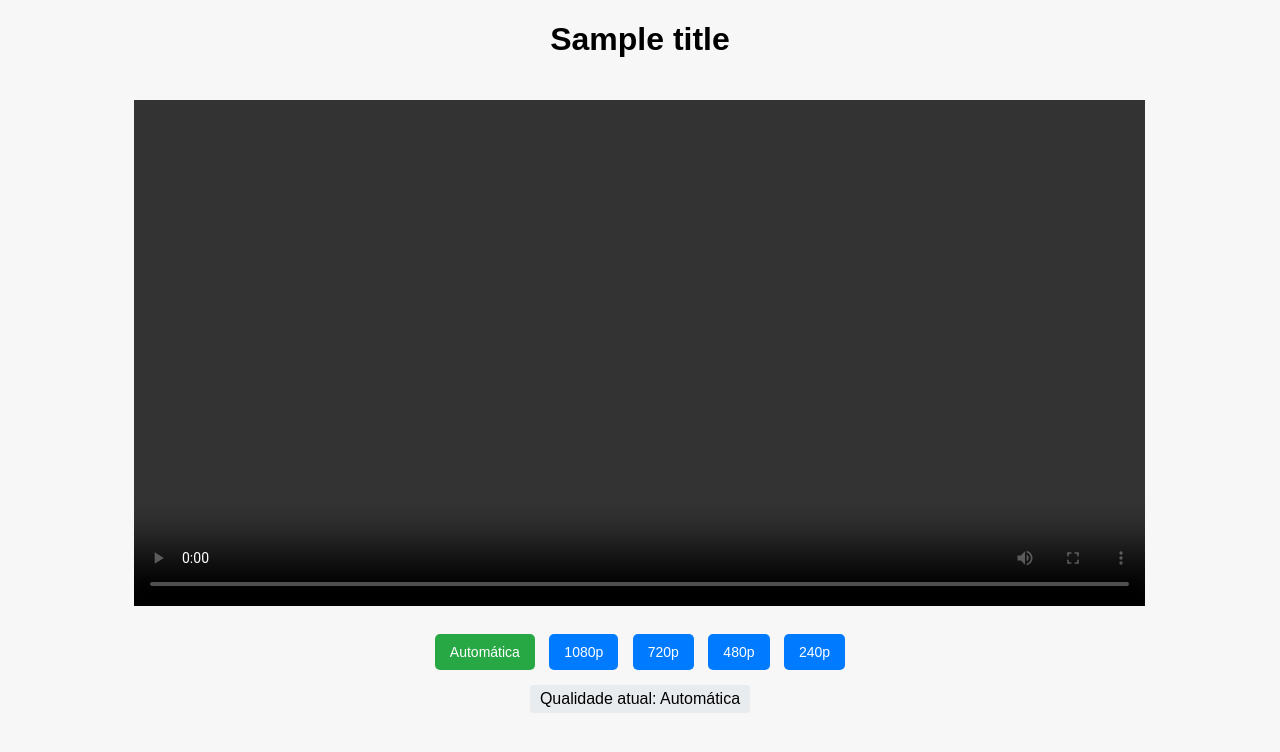
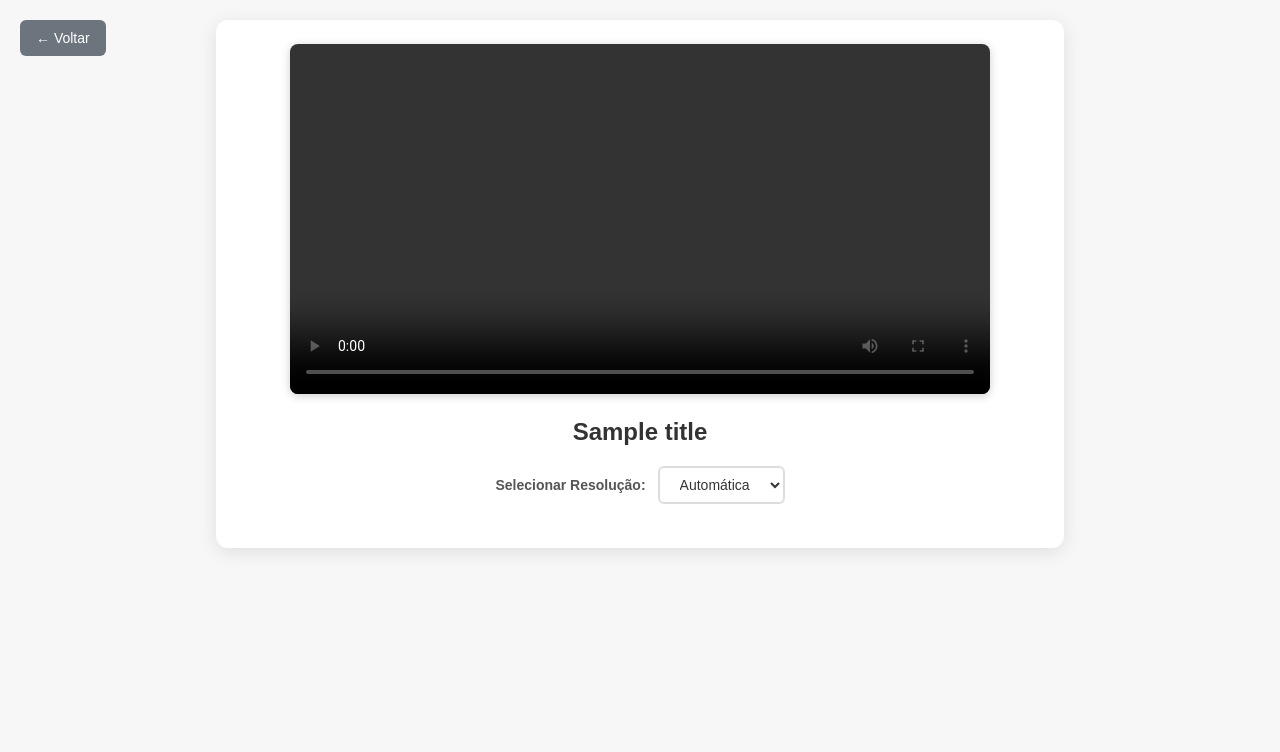
Before and after one commit to 1RodrigoSoares/Waiter, a Flask app: template templates/player.html in a window 1280 px wide. Shown: the top 752 px of the page. Run offline with Flask 2, Linux system fonts and the light colour scheme; the template is opened without the code that fills it: most values are stand-ins (such as "Sample title", 1, 10 or a date in 2020); some libraries are stand-ins or nearby versions.

Commit message:
css change

```diff
--- a/templates/player.html
+++ b/templates/player.html
@@ -8,91 +8,122 @@
             font-family: Arial, sans-serif;
             text-align: center;
             background: #f7f7f7;
+            margin: 0;
+            padding: 20px;
         }
+
+        .video-container {
+            max-width: 800px;
+            margin: 0 auto;
+            background: white;
+            border-radius: 12px;
+            box-shadow: 0 4px 20px rgba(0,0,0,0.1);
+            padding: 24px;
+        }
+
         video {
-        width: 80%;
-        margin-top: 20px;
+            width: 100%;
+            max-width: 700px;
+            border-radius: 8px;
+            box-shadow: 0 2px 10px rgba(0,0,0,0.2);
         }
-      #qualitySelector {
-        margin-top: 15px;
-        padding: 8px;
+
+        .video-title {
+            font-size: 24px;
+            font-weight: bold;
+            color: #333;
+            margin: 20px 0 10px 0;
+            text-align: center;
         }
+
         .quality-controls {
             margin: 20px 0;
+            display: flex;
+            justify-content: center;
+            align-items: center;
+            gap: 12px;
         }
-      .quality-button {
-        margin: 5px;
-        padding: 10px 15px;
-        background: #007bff;
-        color: white;
-        border: none;
-        border-radius: 5px;
-        cursor: pointer;
+
+        .quality-label {
+            font-weight: 600;
+            color: #555;
             font-size: 14px;
         }
-      .quality-button:hover {
-        background: #0056b3;
+
+        .quality-dropdown {
+            padding: 8px 16px;
+            border: 2px solid #ddd;
+            border-radius: 6px;
+            background: white;
+            font-size: 14px;
+            color: #333;
+            cursor: pointer;
+            transition: border-color 0.2s ease;
+            min-width: 120px;
         }
-      .quality-button.active {
-        background: #28a745;
+
+        .quality-dropdown:hover {
+            border-color: #007bff;
         }
+
+        .quality-dropdown:focus {
+            outline: none;
+            border-color: #007bff;
+            box-shadow: 0 0 0 3px rgba(0,123,255,0.1);
+        }
+
         #currentQuality {
             margin-top: 10px;
-        padding: 5px 10px;
+            padding: 6px 12px;
             background: #e9ecef;
-        border-radius: 3px;
+            border-radius: 6px;
             display: inline-block;
+            font-size: 13px;
+            color: #666;
+        }
+
+        .back-button {
+            position: absolute;
+            top: 20px;
+            left: 20px;
+            padding: 10px 16px;
+            background: #6c757d;
+            color: white;
+            text-decoration: none;
+            border-radius: 6px;
+            font-size: 14px;
+            transition: background-color 0.2s ease;
+        }
+
+        .back-button:hover {
+            background: #5a6268;
+            text-decoration: none;
+            color: white;
         }
     </style>
   </head>
   <body>
-    <h1>{{title}}</h1>
+    <a href="/videos" class="back-button">← Voltar</a>
+
+    <div class="video-container">
         <video id="videoPlayer" controls></video>
 
+        <div class="video-title">{{ title }}</div>
+
         <div class="quality-controls">
-      <div>
-        <button
-          class="quality-button"
-          onclick="changeQuality('auto')"
-          id="btn-auto"
-        >
-          Automática
-        </button>
-        <button
-          class="quality-button"
-          onclick="changeQuality('1080p')"
-          id="btn-1080p"
-        >
-          1080p
-        </button>
-        <button
-          class="quality-button"
-          onclick="changeQuality('720p')"
-          id="btn-720p"
-        >
-          720p
-        </button>
-        <button
-          class="quality-button"
-          onclick="changeQuality('480p')"
-          id="btn-480p"
-        >
-          480p
-        </button>
-        <button
-          class="quality-button"
-          onclick="changeQuality('240p')"
-          id="btn-240p"
-        >
-          240p
-        </button>
+            <label class="quality-label" for="qualitySelector">Selecionar Resolução:</label>
+            <select id="qualitySelector" class="quality-dropdown" onchange="changeQuality(this.value)">
+                <option value="auto">Automática</option>
+                <option value="1080p">1080p</option>
+                <option value="720p">720p</option>
+                <option value="480p">480p</option>
+                <option value="240p">240p</option>
+            </select>
         </div>
-      <div id="currentQuality">Qualidade atual: Carregando...</div>
     </div>
 
     <script>
       const video = document.querySelector("#videoPlayer");
-      const currentQualitySpan = document.getElementById("currentQuality");
       const mpd_url = "{{ mpd_url }}";
 
       let dashPlayer = null;
@@ -107,18 +138,15 @@
       };
 
       function updateButtonStates() {
-        document
-          .querySelectorAll(".quality-button")
-          .forEach((btn) => btn.classList.remove("active"));
-        document
-          .getElementById("btn-" + currentQuality)
-          ?.classList.add("active");
+        // Update dropdown selection
+        const dropdown = document.getElementById('qualitySelector');
+        if (dropdown) {
+          dropdown.value = currentQuality;
+        }
       }
 
       function updateDisplay() {
-        currentQualitySpan.textContent = `Qualidade atual: ${
-          currentQuality === "auto" ? "Automática" : currentQuality
-        }`;
+        // Quality display removed - dropdown shows current selection
       }
 
       function initPlayer() {
```
Lines whose indentation alone changed are shown as unchanged.
